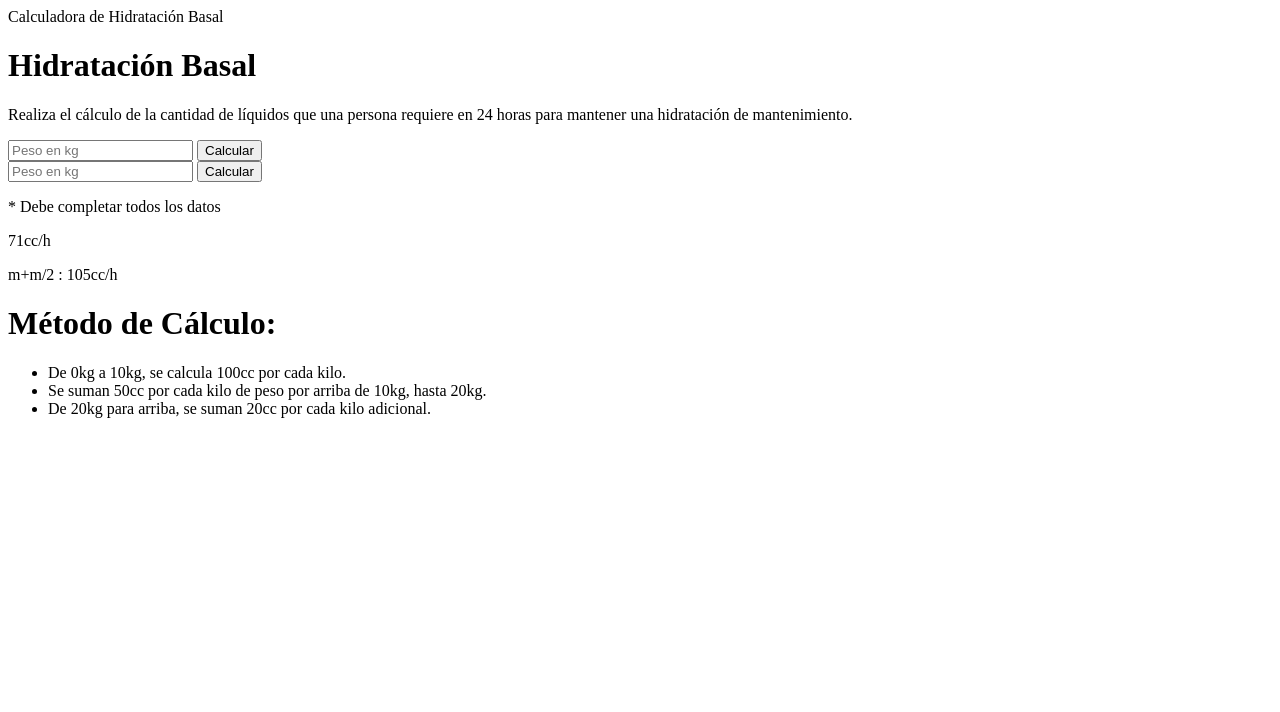
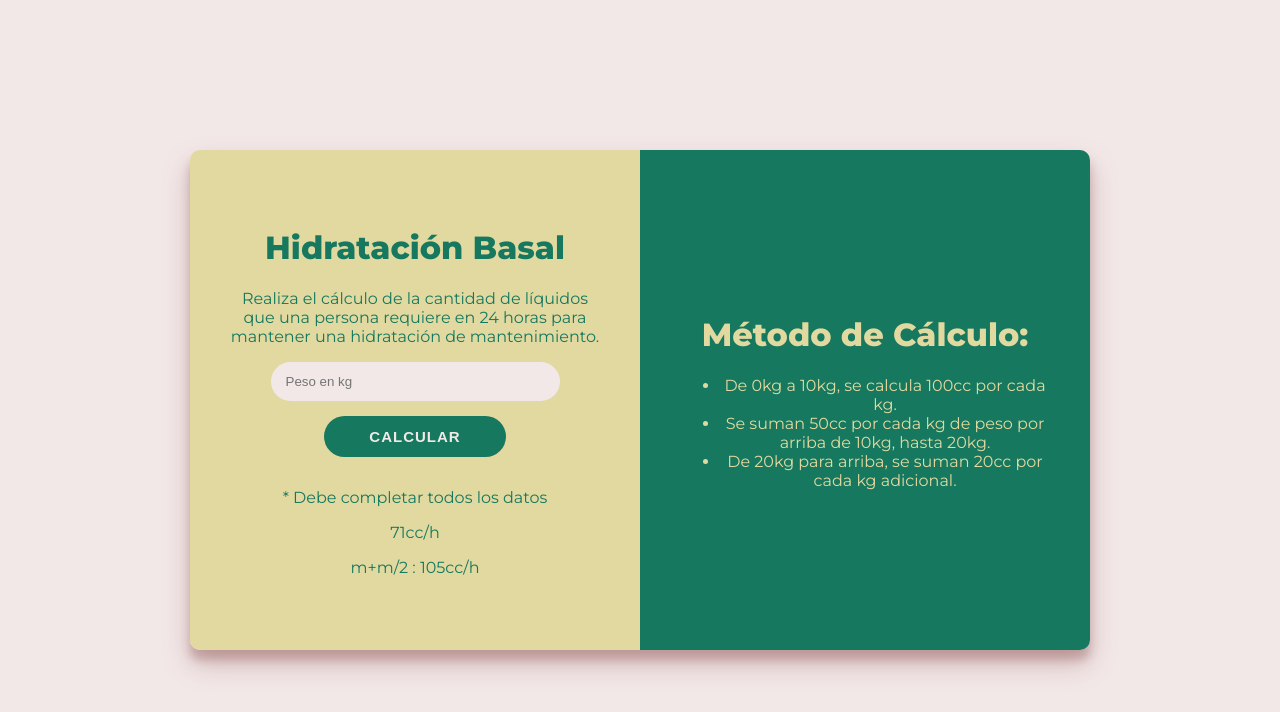
Before and after one commit to zaidyyl/calculadora-basal, a plain HTML site: page index.html in a window 1280 px wide. Drawn offline with Linux system fonts and the light colour scheme.

Commit message:
Add files via upload

```diff
--- a/index.html
+++ b/index.html
@@ -1,37 +1,38 @@
 <!DOCTYPE html>
 <html>
-    <head>Calculadora de Hidratación Basal</head>
+    <head>
+       <title >Calculadora de Hidratación Basal</title>
+       <link rel="stylesheet" href="./style.css"/>
+    </head>
 
     <body>
-        <div>
+        <div id="bloque">
 
-    <div>
-
-    <h1>Hidratación Basal</h1>
+            <div id="Calculadora">
+                <div class="contenido">
+                    <h1 >Hidratación Basal</h1>
                     <p>Realiza el cálculo de la cantidad de líquidos que una persona requiere en 24 horas para mantener una hidratación de mantenimiento.</p>
 
-    <input type="number" placeholder="Peso en kg"/>
-    <button>Calcular</button>
-    </div>
-
-    <div>
                     <input type="number" placeholder="Peso en kg" />
-        <button>Calcular</button>
+                    <button >Calcular</button>
                     <p>* Debe completar todos los datos</p>
                     <p>71cc/h</p>
                     <p>m+m/2 : 105cc/h</p>
                 </div>
+            </div>
 
-    <div>
-    <h1>Método de Cálculo:</h1>
+        <div id="descripcion">
+            <div class="contenido">
+                <h1 >Método de Cálculo:</h1>
+                    <div id="lista">
                         <ul>
-
-            <li>De 0kg a 10kg, se calcula 100cc por cada kilo.</li>
-            <li>Se suman 50cc por cada kilo de peso por arriba de 10kg, hasta 20kg.</li>
-            <li>De 20kg para arriba, se suman 20cc por cada kilo adicional.</li>
+                            <li>De 0kg a 10kg, se calcula 100cc por cada kg.</li>
+                            <li>Se suman 50cc por cada kg de peso por arriba de 10kg, hasta 20kg.</li>
+                            <li>De 20kg para arriba, se suman 20cc por cada kg adicional.</li>
                         </ul>
                     </div>
-
+                </div>
+            </div>
         </div>
     </body>
 </html>
--- /dev/null
+++ b/style.css
@@ -0,0 +1,78 @@
+@import url('https://fonts.googleapis.com/css?family=Montserrat:400,800');
+
+body{
+    font-family: 'Montserrat', sans-serif;
+    color: #282969;
+    background-color: #f3e8e8;
+}
+
+#bloque{
+    width: 900px;
+    height: 500px;
+    text-align: center;
+    /*
+    */
+    position: absolute;
+    inset: 0;
+    margin: auto;
+    border-radius: 10px;
+    overflow: hidden;
+    box-shadow: 0 14px 28px rgba(115, 45, 45, 0.25),
+      0 10px 10px rgba(115, 45, 45, 0.25);
+}
+
+#Calculadora{
+    background: #e2d9a0;
+    width: 450px;
+    height: 500px;
+    float: left;
+    color: #16785e
+}
+
+#descripcion{
+    background: #16785e;
+    width: 450px;
+    height: 500px;
+    float: left;
+    color:  #e2d9a0;
+}
+
+.contenido{
+    /* Estas tres lineas van a centrar el contenido verticalmente dentro de cada div */
+    position: relative;
+    top: 50%;
+    transform: translateY(-50%);
+    overflow: hidden;
+    padding: 40px;
+}
+
+input {
+	width: 70%;
+    padding: 12px 15px;
+    border-radius: 20px;
+    border: none;
+    background-color: #f3e8e8;
+    color: #2a6347;
+}
+
+button {
+    font-size: 15px;
+      margin: 15px;
+      font-weight: bold;
+      padding: 12px 45px;
+      border-radius: 30px;
+      background-color: #16785e;
+      border: none;
+      color: #f3e8e8;
+      text-transform: uppercase;
+      letter-spacing: 1px;
+      transition: transform 20ms ease-in;
+  }
+
+  button:active {
+	transform: scale(0.95);
+}
+
+#lista{
+
+}
```
Lines whose indentation alone changed are shown as unchanged.
